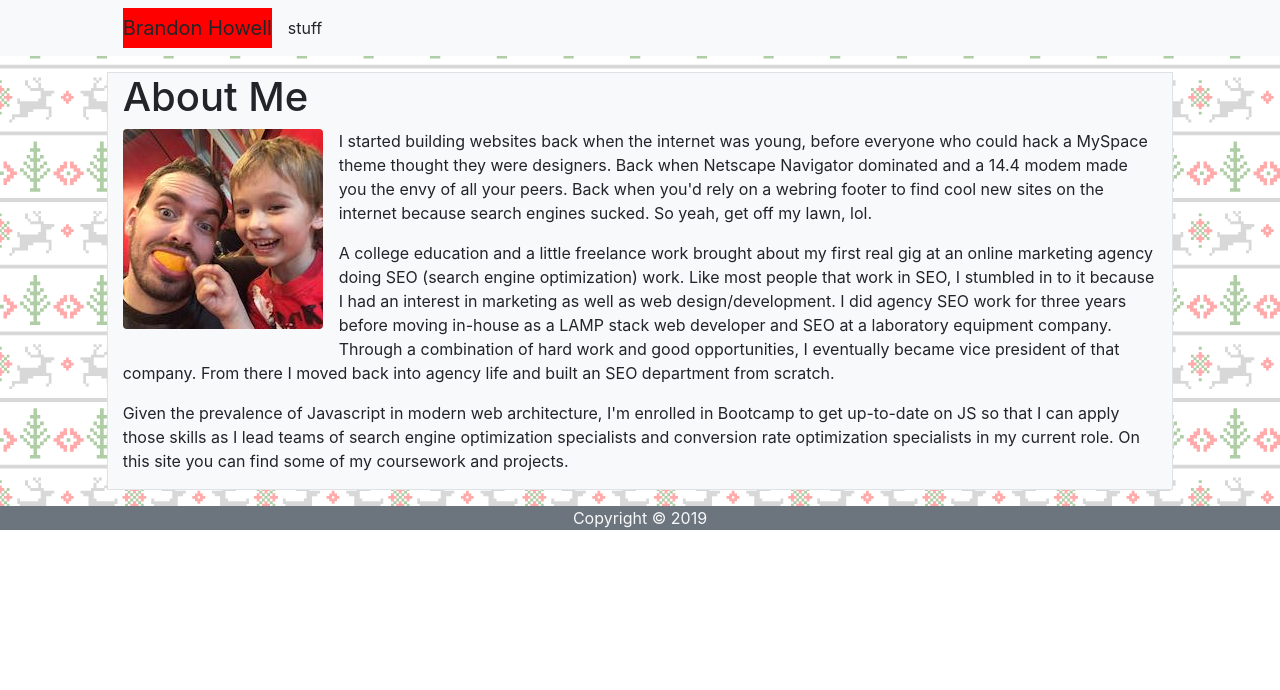
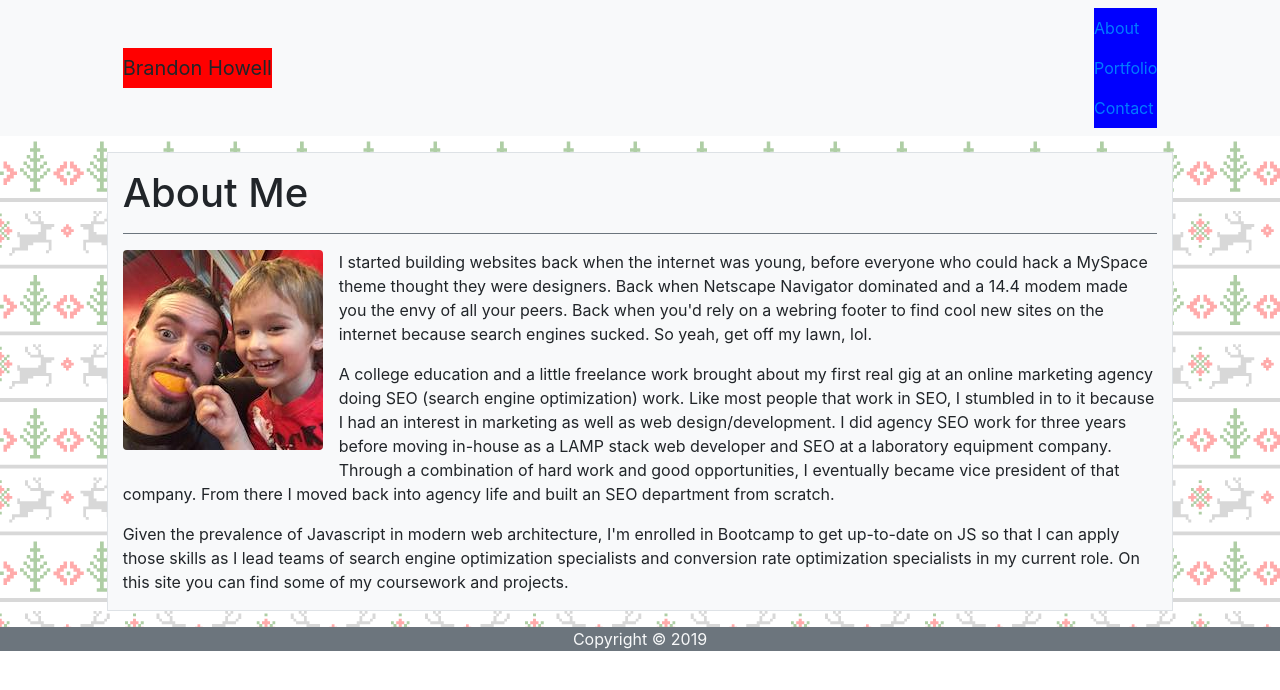
Before and after one commit to tbrandonhowell/Bootstrap-Portfolio, a plain HTML site: page index.html in a window 1280 px wide. Drawn offline with nearby package versions, Linux system fonts and the light colour scheme.

Commit message:
20181209 updates

```diff
--- a/index.html
+++ b/index.html
@@ -11,16 +11,16 @@
                 <div class="col-md-1">
                     <!-- empty -->
                 </div>
-                <div class="col-md-10 navbar navbar-expand-sm">
+                <div class="col-md-10 navbar">
                     <div class="navbar-brand" style="background-color: red;">Brandon Howell</div>
-                    <div class="navbar-nav float-right">
+                    <!-- <div class="navbar-nav">
                         stuff
-                    </div>
-                    <!-- <ul class="navbar-nav float-right" style="background-color: blue;">
-                        <li><a href="index.html" class="nav-link">About</a></li>
-                        <li><a href="portfolio.html" class="nav-link">Portfolio</a></li>
-                        <li><a href="contact.html" class="nav-link">Contact</a></li>
-                    </ul> -->
+                    </div> -->
+                    <ul class="navbar-nav" style="background-color: blue;">
+                        <li class="nav-item"><a href="index.html" class="nav-link">About</a></li>
+                        <li class="nav-item"><a href="portfolio.html" class="nav-link">Portfolio</a></li>
+                        <li class="nav-item"><a href="contact.html" class="nav-link">Contact</a></li>
+                    </ul>
                 </div>
                 <div class="col-md-1">
                         <!-- empty -->
@@ -30,8 +30,10 @@
                 <div class="col-md-1">
                     <!-- empty -->
                 </div>
+
                 <div class="col-md-10 border bg-light">
-                    <h1>About Me</h1>
+                    <!-- "About Me" Content -->
+                    <h1 class="pb-3 my-3 border-bottom border-secondary">About Me</h1>
                     <img class="rounded float-left mr-3 mb-3" alt="Me." src="assets/images/oranges.jpg"/>
                     <p>
                         I started building websites back when the internet was young, before everyone who could hack a MySpace theme thought they were designers. Back when Netscape Navigator dominated and a 14.4 modem made you the envy of all your peers. Back when you'd rely on a webring footer to find cool new sites on the internet because search engines sucked. So yeah, get off my lawn, lol.
@@ -42,6 +44,30 @@
                     <p>
                         Given the prevalence of Javascript in modern web architecture, I'm enrolled in Bootcamp to get up-to-date on JS so that I can apply those skills as I lead teams of search engine optimization specialists and conversion rate optimization specialists in my current role. On this site you can find some of my coursework and projects.
                     </p>
+                    <!-- "About Me" Content -->
+                    <!-- "Contact" Content -->
+                    <!-- <h1 class="pb-3 my-3 border-bottom border-secondary">Contact Me</h1>
+                    <form>
+                        <div class="form-group">
+                            <label for="inputName">Name:</label>
+                            <input type="text" class="form-control" id="inputName" placeholder="John Smith">
+                        </div>
+                        <div class="form-group">
+                            <label for="inputName">Email:</label>
+                            <input type="email" class="form-control" id="inputEmail" placeholder="example@gmail.com">
+                        </div>
+                        <div class="form-group">
+                            <label for="inputMessage">Message:</label>
+                            <textarea class="form-control" id="inputMessage" rows="4"></textarea>
+                        </div>
+                        <button type="submit" class="btn btn-primary">Submit</button>
+                    </form> -->
+                    <!-- "Contact" Content -->
+                    <!-- "Portfolio" Content -->
+
+                    <!-- "Portfolio" Content -->
+
+
                 </div>
                 <div class="col-md-1">
                     <!-- empty -->
```
